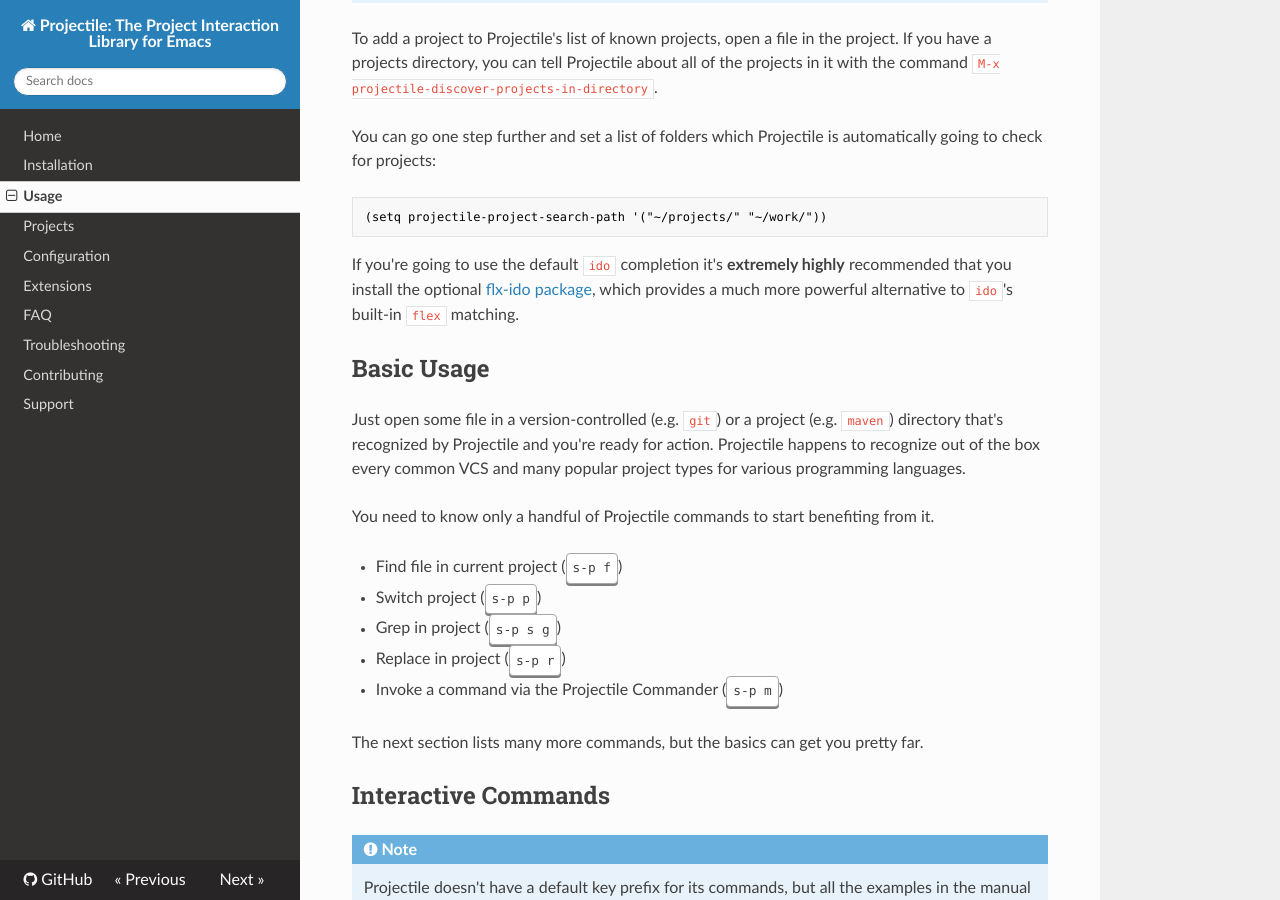
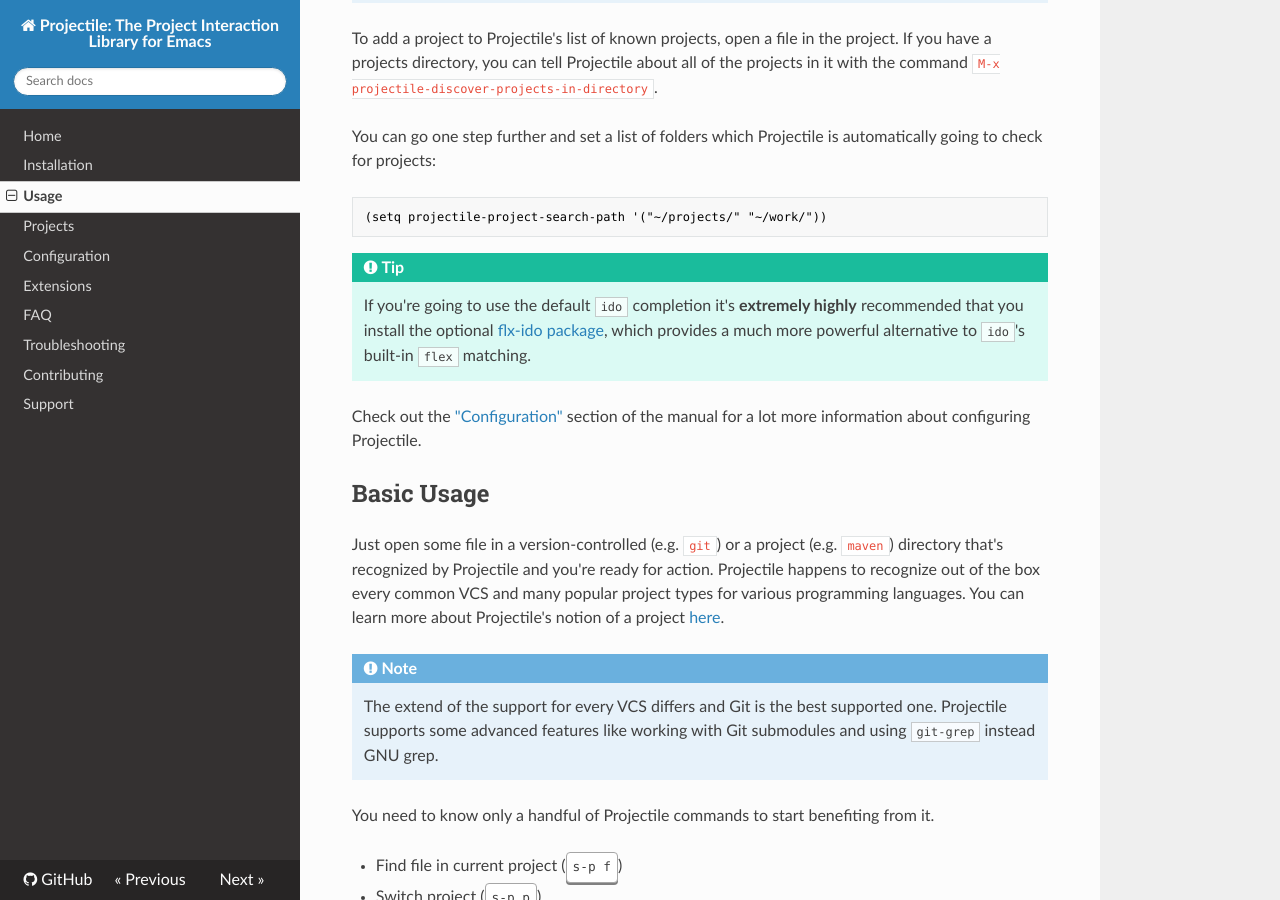
Before and after one commit to bbatsov/projectile, an MkDocs documentation site: the page built from doc/usage.md, in a window 1280 px wide and 900 px high, scrolled down 230 px. Built offline with MkDocs 1.6.1, drawn with Linux system fonts in a browser that asks for light colours; nearby versions of some CDN libraries; old or Windows-style settings are respelled for this version of MkDocs.

Commit message:
Improve a bit the Usage section of the manual

````diff
--- a/doc/usage.md
+++ b/doc/usage.md
@@ -16,10 +16,15 @@
 (setq projectile-project-search-path '("~/projects/" "~/work/"))
 ```
 
-If you're going to use the default `ido` completion it's
-**extremely highly** recommended that you install the optional
-[flx-ido package](https://github.com/lewang/flx), which provides a much
-more powerful alternative to `ido`'s built-in `flex` matching.
+!!! Tip
+
+    If you're going to use the default `ido` completion it's
+    **extremely highly** recommended that you install the optional
+    [flx-ido package](https://github.com/lewang/flx), which provides a much
+    more powerful alternative to `ido`'s built-in `flex` matching.
+
+Check out the ["Configuration"](configuration.md) section of the manual
+for a lot more information about configuring Projectile.
 
 ## Basic Usage
 
@@ -27,6 +32,13 @@
 (e.g. `maven`) directory that's recognized by Projectile and you're
 ready for action. Projectile happens to recognize out of the box every common
 VCS and many popular project types for various programming languages.
+You can learn more about Projectile's notion of a project [here](projects.md).
+
+!!! Note
+
+    The extend of the support for every VCS differs and Git is the best supported
+    one. Projectile supports some advanced features like working with Git submodules
+    and using `git-grep` instead GNU grep.
 
 You need to know only a handful of Projectile commands to start benefiting from it.
 
````
